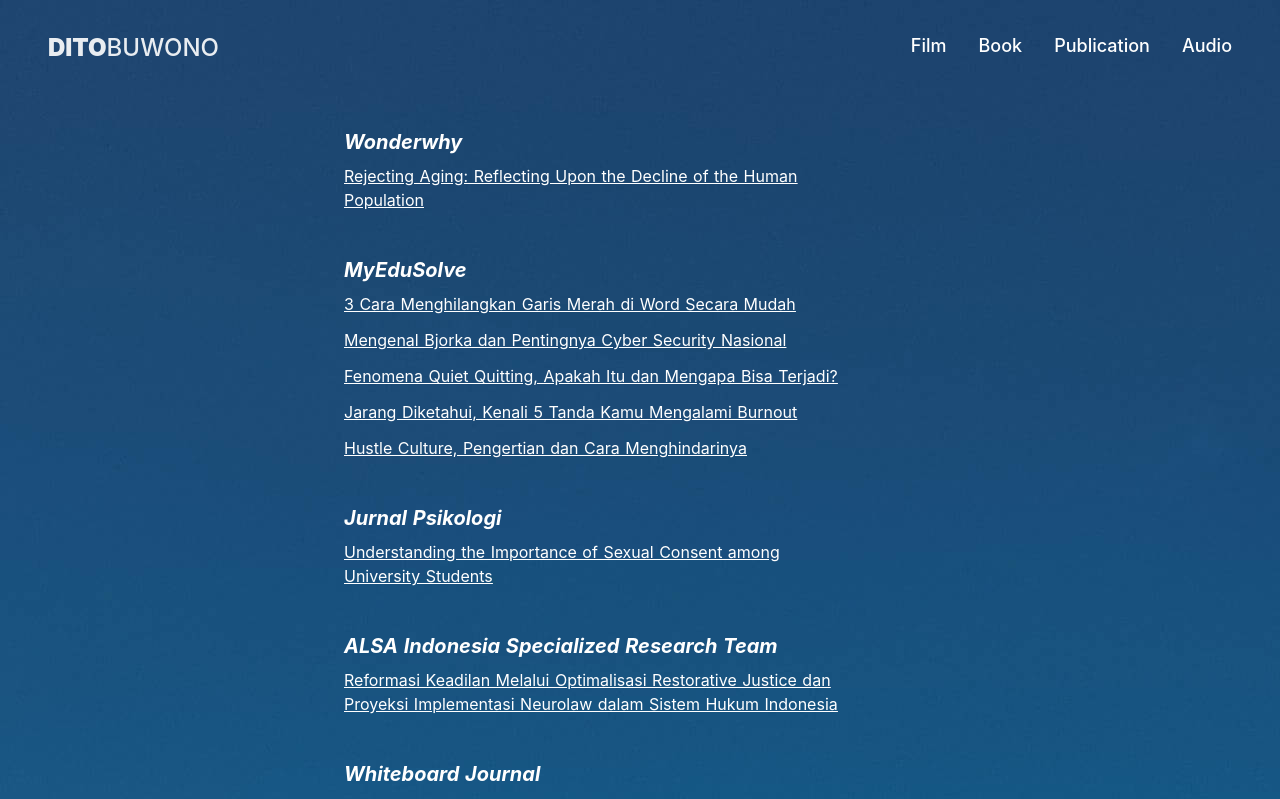
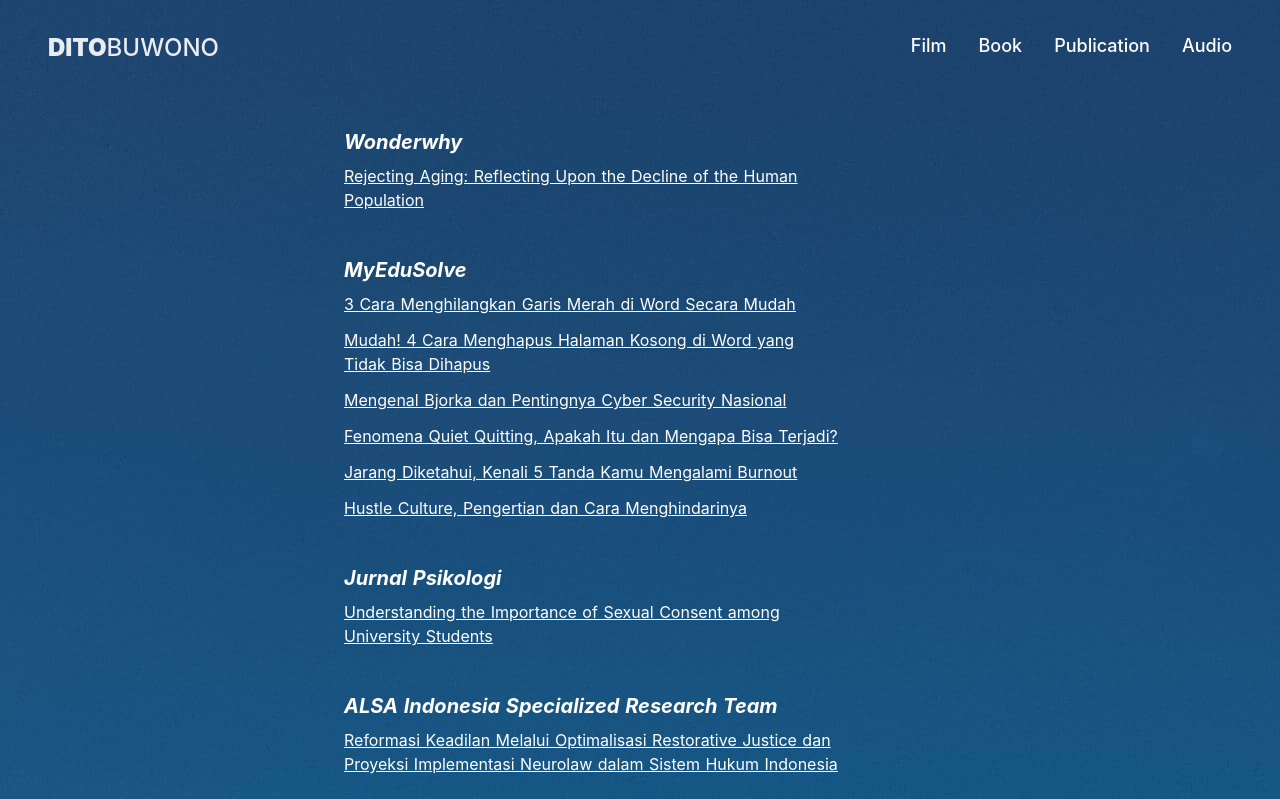
Before and after one commit to andikawilliam/ditobuwono-nuxt, a Nuxt app: page /Publications in a window 1280 px wide. Shown: the top 799 px of the page. Built offline with nearby package versions, Linux system fonts and the light colour scheme.

Commit message:
Update Publications.vue

```diff
--- a/pages/Publications.vue
+++ b/pages/Publications.vue
@@ -57,6 +57,11 @@
                 "3 Cara Menghilangkan Garis Merah di Word Secara Mudah",
               link: "https://myedusolve.com/blog/3-cara-menghilangkan-garis-merah-di-word-secara-mudah",
           },
+            {
+              title:
+                "Mudah! 4 Cara Menghapus Halaman Kosong di Word yang Tidak Bisa Dihapus",
+              link: "https://myedusolve.com/blog/4-cara-menghapus-halaman-kosong-di-word-secara-mudah",
+            },
           {
               title:
                 "Mengenal Bjorka dan Pentingnya Cyber Security Nasional",
```
